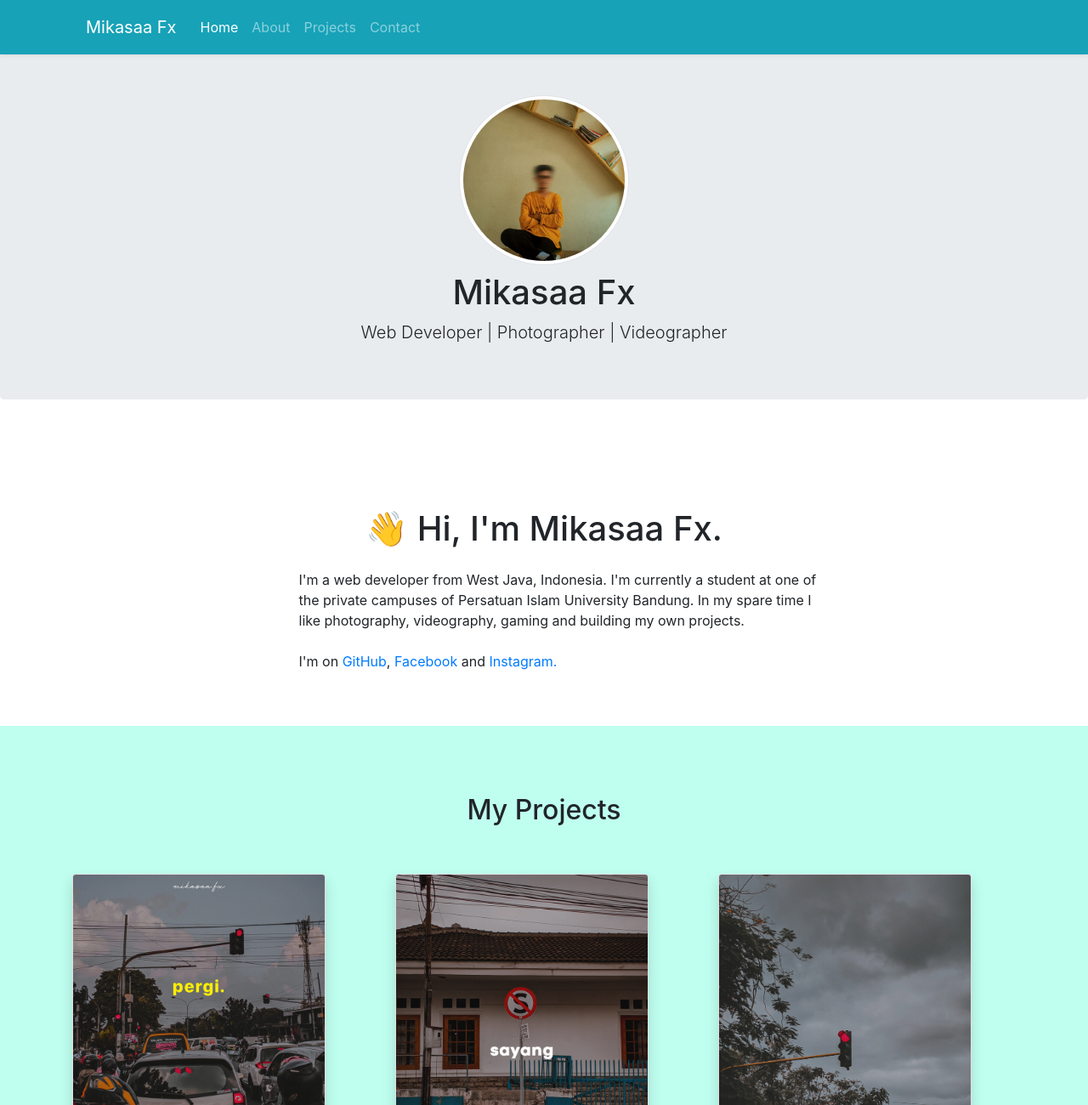
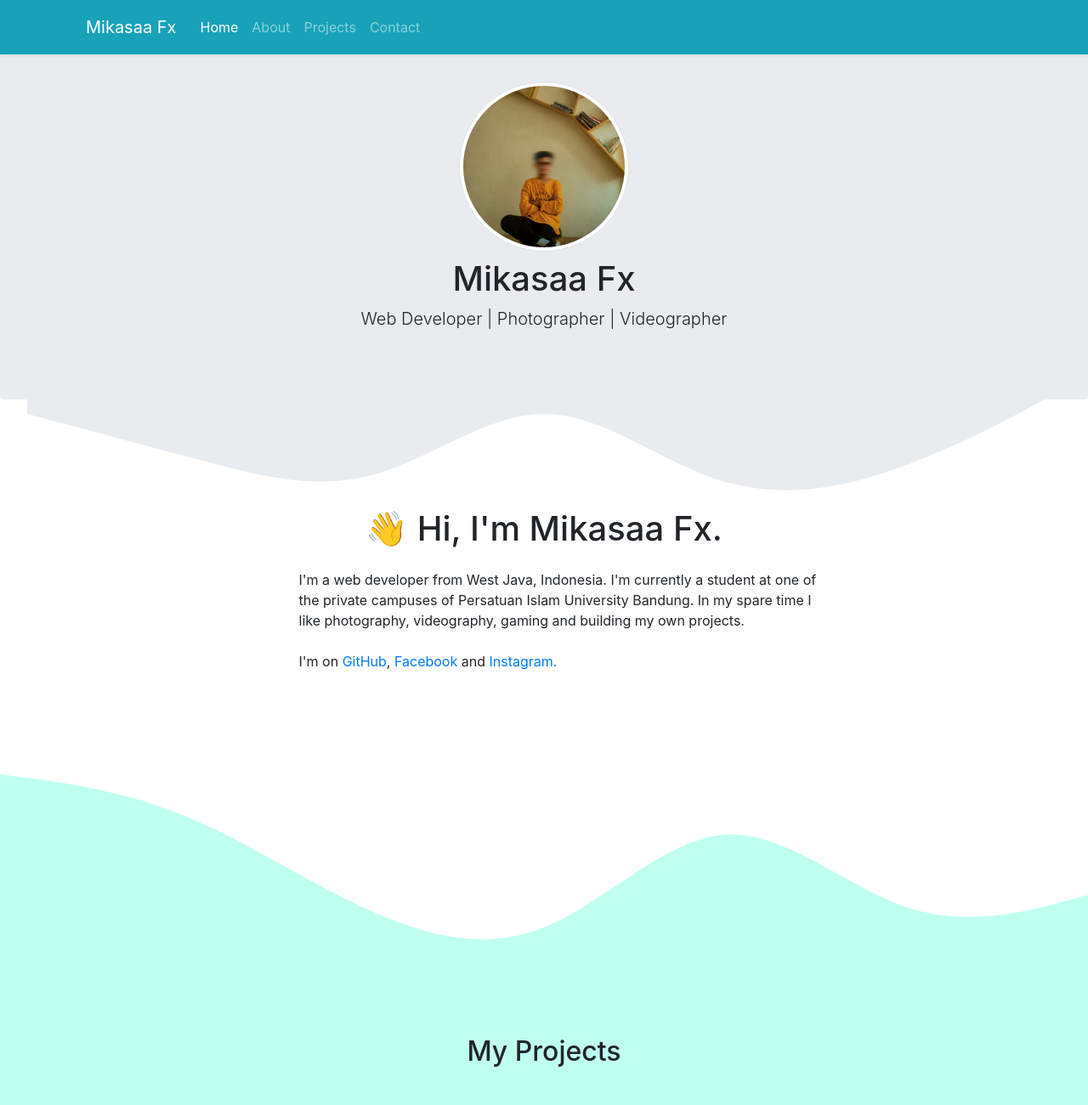
Before and after one commit to mikasaafx/my-portfolio, a plain HTML site: page index.html in a window 1280 px wide. Shown: the top 1300 px of the page at 85% size. Drawn offline with nearby package versions, Linux system fonts and the light colour scheme; files whose address does not match are found by name.

Commit message:
Add files via upload

```diff
--- a/index.html
+++ b/index.html
@@ -15,7 +15,7 @@
     <!-- navbar -->
 	<nav class="navbar fixed-top navbar-expand-lg navbar-dark bg-info shadow-sm">
 	  <div class="container">
-	    <a class="navbar-brand ml-3" href="#">Mikasaa Fx</a>
+	    <a class="navbar-brand ml-3" href="index.html">Mikasaa Fx</a>
 	    <button class="navbar-toggler" type="button" data-bs-toggle="collapse" data-bs-target="#navbarNav" aria-controls="navbarNav" aria-expanded="false" aria-label="Toggle navigation">
 	      <span class="navbar-toggler-icon"></span>
 	    </button>
@@ -40,11 +40,11 @@
 	<!-- akhir navbar -->
 
 	<!-- jumbotron -->
-	<!-- <div class="container-fluid"> -->
-		<section class="jumbotron text-center" style="height: 470px;">
+		<section class="jumbotron text-center py-5" style="height: 470px;">
 			<img src="img/ava.jpg" width="200" class="rounded-circle img-thumbnail mt-5">
 			<h1 class="display-5 mt-2">Mikasaa Fx</h1>
 			<p class="lead"> Web Developer | Photographer | Videographer</p>
+			<svg xmlns="http://www.w3.org/2000/svg" viewBox="0 0 1440 320"><path fill="#e9ecef" fill-opacity="1" d="M0,96L40,106.7C80,117,160,139,240,160C320,181,400,203,480,181.3C560,160,640,96,720,96C800,96,880,160,960,186.7C1040,213,1120,203,1200,176C1280,149,1360,107,1400,85.3L1440,64L1440,0L1400,0C1360,0,1280,0,1200,0C1120,0,1040,0,960,0C880,0,800,0,720,0C640,0,560,0,480,0C400,0,320,0,240,0C160,0,80,0,40,0L0,0Z"></path></svg>
 	</section>
 	<!-- akhir jumbotron -->
 
@@ -69,10 +69,12 @@
 					<!-- consequat. Duis aute irure dolor in reprehenderit.</p> -->
 				<!-- </div> -->
 			</div>
+
 	</section>
 	<!-- akhir about -->
 
 	<!-- projects -->
+	<svg xmlns="http://www.w3.org/2000/svg" viewBox="0 0 1440 320"><path fill="#bffff0" fill-opacity="1" d="M0,64L40,69.3C80,75,160,85,240,117.3C320,149,400,203,480,240C560,277,640,299,720,266.7C800,235,880,149,960,144C1040,139,1120,213,1200,240C1280,267,1360,245,1400,234.7L1440,224L1440,320L1400,320C1360,320,1280,320,1200,320C1120,320,1040,320,960,320C880,320,800,320,720,320C640,320,560,320,480,320C400,320,320,320,240,320C160,320,80,320,40,320L0,320Z"></path></svg>
 		<section id="projects">
 			<div class="container">
 				<div class="row text-center mb-5">
```
